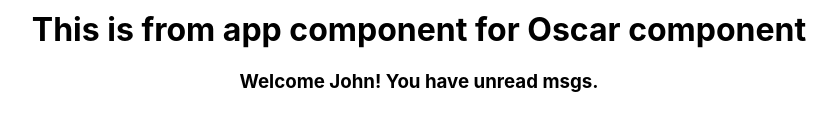
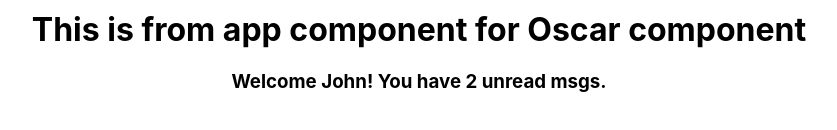
Before and after one commit to GeekShubhamRajput/react-js-learning, a React (Create React App) app in the folder react_typescript/: page / in a window 1280 px wide. Shown: the part 312-442 px from the top of the page, without its empty margins (221-1058 px from the left). Built offline with nearby package versions, Linux system fonts and the light colour scheme.

Commit message:
Advanced Props
set default value for prop

```diff
--- a/react_typescript/src/components/Greet.tsx
+++ b/react_typescript/src/components/Greet.tsx
@@ -1,14 +1,16 @@
 type GreetProps = {
   name: string
-  messageCount: number
+  messageCount?: number
   isLoggedIn: boolean
 }
 
 export const Greet = (props: GreetProps) => {
+  const { messageCount = 2} = props
+
   return(
     <div>
       {
-        props.isLoggedIn ? <h3>Welcome {props.name}! You have {props.messageCount} unread msgs.</h3> : <h3>Welcome Guest</h3>
+        props.isLoggedIn ? <h3>Welcome {props.name}! You have {messageCount} unread msgs.</h3> : <h3>Welcome Guest</h3>
       }
     </div>
   )
```
